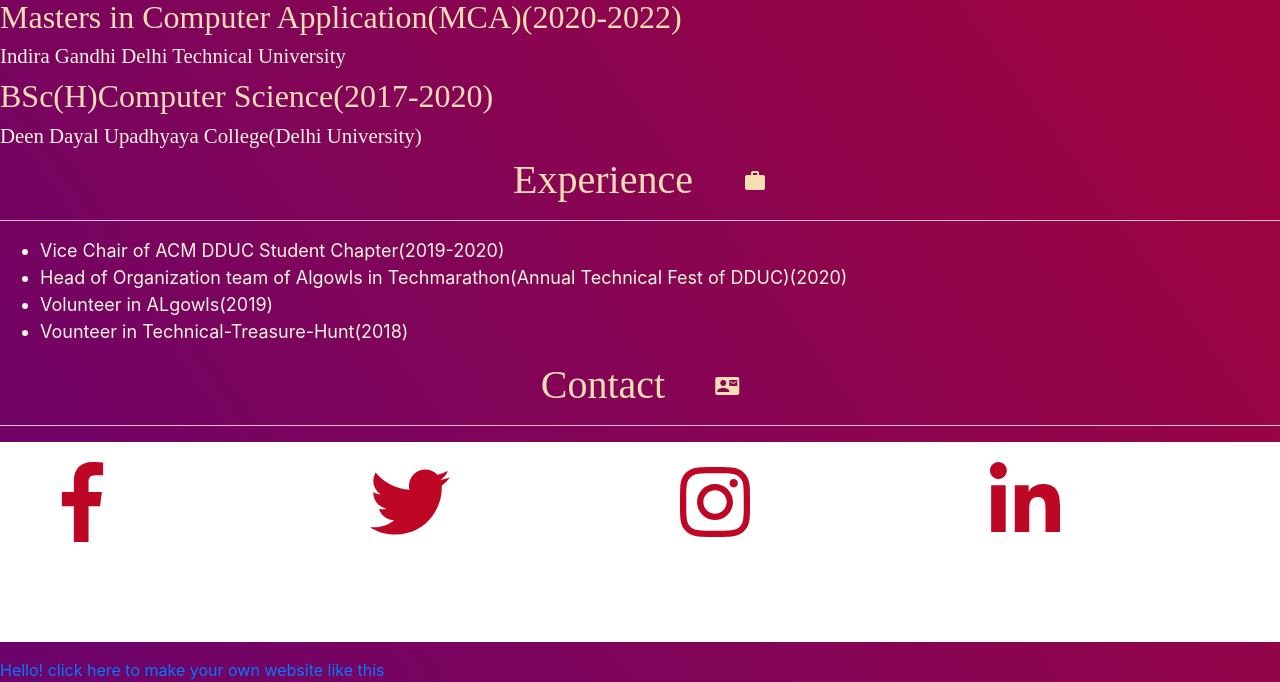
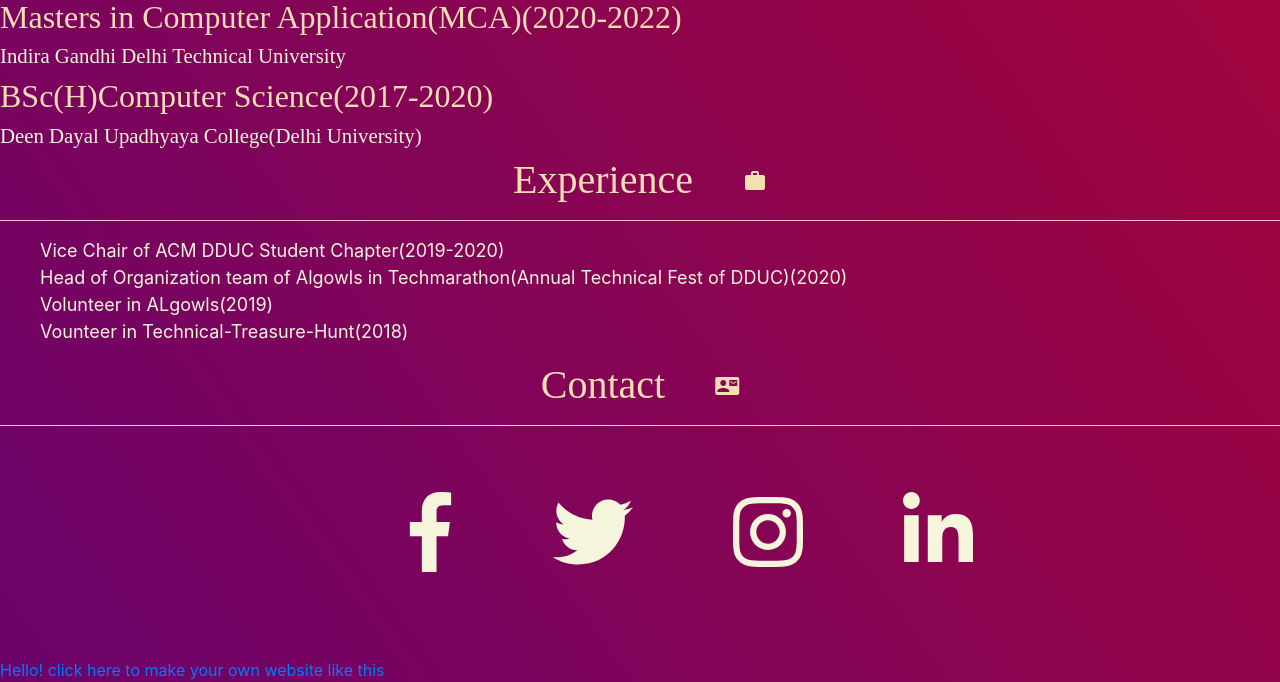
Before and after one commit to riddhikwatra/portfolio, a PHP site: page / in a window 1280 px wide. Shown: the part 1262-1944 px from the top of the page. Run offline with PHP 8.4, Linux system fonts and the light colour scheme; some libraries are stand-ins or nearby versions.

Commit message:
'rightcontent'

```diff
--- a/my website/css/main.css
+++ b/my website/css/main.css
@@ -9,6 +9,10 @@
 }
 @media (max-width: 576px) {
 
+}
+
+ul{
+  list-style-type:none;
 }
 
 .introsec{
@@ -35,25 +39,27 @@
   height: 100%;
 }
 .contact-item{
-  width: 25%;
-  padding: 20px;
+  /* width: 25%; */
+  padding: 50px;
 
 }
 .contact-item a{
-  color:rgb(190, 6, 37);
+  /* color:rgb(190, 6, 37); */
+  color: beige;
 }
 .contact-item a:hover{
-  color:rgb(107, 3, 107);
+  color: rgb(185, 1, 185);
 }
 .contact-list{
   height: 200px;
   display: flex;
+  padding-left: 28%;
 }
 .contact-nav-bar{
   padding: 0%;
   width: 100%;
   height: 100%;
-  background-color: white;
+  /* background-color: white; */
 }
 
 
--- a/my website/index.html
+++ b/my website/index.html
@@ -89,7 +89,7 @@
             <li class="font-18">Vice Chair of ACM DDUC Student Chapter(2019-2020)</li>
             <li class="font-18">Head of Organization team of Algowls in Techmarathon(Annual Technical Fest of DDUC)(2020)</li>
             <li class="font-18">Volunteer in ALgowls(2019) </li>
-						<li class="font-18">Vounteer in Technical-Treasure-Hunt(2018)</li>
+			<li class="font-18">Vounteer in Technical-Treasure-Hunt(2018)</li>
 
         </ul>
 
@@ -100,7 +100,7 @@
         </h1>
         <hr>
 				<nav class="contact-nav-bar">
-					<ul class="contact-list "style="list-style-type:none;">
+					<ul class="contact-list">
 						<li class="contact-item">
 							<a href="https://www.facebook.com/riddhi.kwatra/"><i class="fab fa-facebook-f contact-icon fa-5x"></i></a>
 						</li>
```
